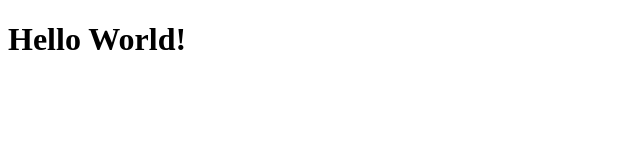
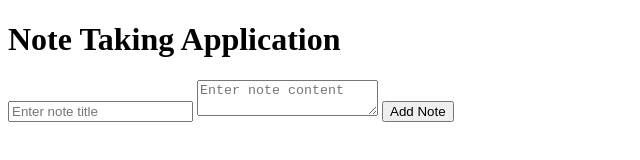
Before and after one commit to anhkhoado932/sit753-6.2HD, a website: page public/index.html in a window 1280 px wide. Shown: the whole page, without its empty margins (0-640 px from the left). Drawn offline with Linux system fonts and the light colour scheme.

Commit message:
note taking app

```diff
--- a/public/index.html
+++ b/public/index.html
@@ -1,9 +1,18 @@
 <!DOCTYPE html>
 <html lang="en">
 <head>
-    <title>Hello World</title>
+    <title>Note Taking Application</title>
 </head>
 <body>
-    <h1>Hello World!</h1>
+    <h1>Note Taking Application</h1>
 </body>
 </html>
+<div>
+    <input type="text" id="noteTitle" placeholder="Enter note title">
+    <textarea id="noteContent" placeholder="Enter note content"></textarea>
+    <button id="addNoteButton" onclick="addNote()">Add Note</button>
+</div>
+
+<ul id="noteList"></ul>
+
+<script src="js/script.js"></script>
--- /dev/null
+++ b/public/js/script.js
@@ -0,0 +1,15 @@
+/* eslint-disable */
+
+function addNote() {
+    var title = document.getElementById("noteTitle").value;
+    var content = document.getElementById("noteContent").value;
+
+    var noteList = document.getElementById("noteList");
+    var listItem = document.createElement("li");
+    listItem.innerHTML = "<h3>" + title + "</h3><p>" + content + "</p>";
+    noteList.appendChild(listItem);
+
+    // Clear input fields
+    document.getElementById("noteTitle").value = "";
+    document.getElementById("noteContent").value = "";
+}
```
